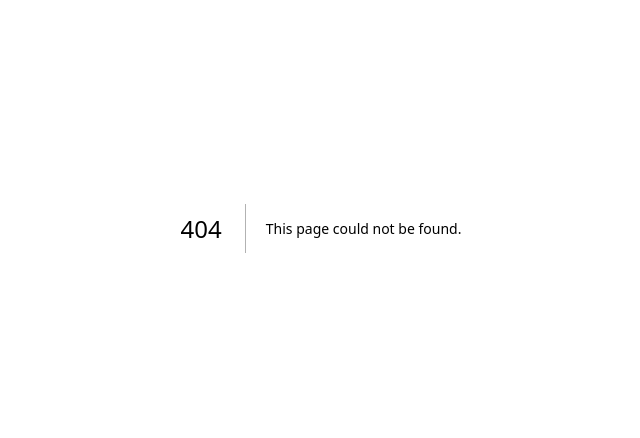
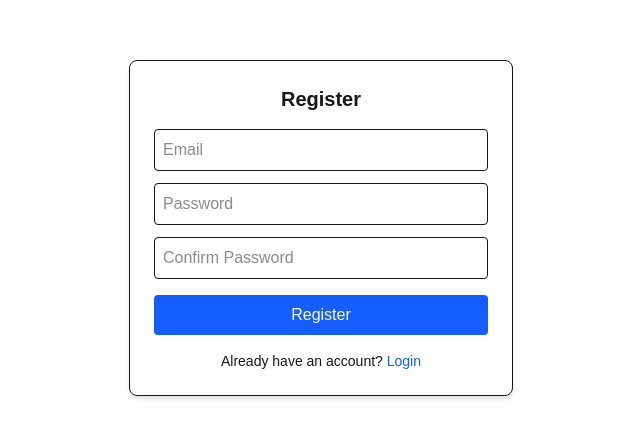
Before and after one commit to akhilachiju/AI-Video-Upload-App, a Next.js app: page /register in a window 1280 px wide. Before the commit this address had no page. Shown: the part 172-610 px from the top of the page, without its empty margins (319-959 px from the left). Built offline with nearby package versions, Linux system fonts and the light colour scheme.

Commit message:
updated register page

```diff
--- /dev/null
+++ b/app/register/page.tsx
@@ -0,0 +1,100 @@
+"use client";
+import Link from "next/link";
+import { useRouter } from "next/navigation";
+import React, { useState } from "react";
+
+function RegisterPage() {
+  const [email, setEmail] = useState("");
+  const [password, setPassword] = useState("");
+  const [confirmPassword, setConfirmPassword] = useState("");
+  const router = useRouter();
+
+  const handleSubmit = async (e: React.FormEvent<HTMLFormElement>) => {
+    e.preventDefault();
+    if (password !== confirmPassword) {
+      alert("Password do not match");
+      return;
+    }
+    try {
+      const res = await fetch("/api/auth/register", {
+        method: "POST",
+        headers: {
+          "Content-Type": "application/json",
+        },
+        body: JSON.stringify({
+          email,
+          password,
+        }),
+      });
+      const data = await res.json();
+
+      if (!res.ok) {
+        throw new Error(data.error || "Registration failed");
+      }
+
+      console.log(data);
+      router.push("/login");
+    } catch (error) {
+      console.error(error);
+    }
+  };
+
+  return (
+    <div className="flex justify-center items-center min-h-screen">
+      <form
+        onSubmit={handleSubmit}
+        className="w-full max-w-sm border p-6 rounded-lg shadow-md"
+      >
+        <h2 className="text-xl font-semibold mb-4 text-center">Register</h2>
+
+        <input
+          type="email"
+          placeholder="Email"
+          className="w-full p-2 border rounded mb-3"
+          value={email}
+          onChange={(e) => setEmail(e.target.value)}
+          required
+        />
+
+        <input
+          type="password"
+          placeholder="Password"
+          className="w-full p-2 border rounded mb-3"
+          value={password}
+          onChange={(e) => setPassword(e.target.value)}
+          required
+        />
+
+        <input
+          type="password"
+          placeholder="Confirm Password"
+          className="w-full p-2 border rounded mb-4"
+          value={confirmPassword}
+          onChange={(e) => setConfirmPassword(e.target.value)}
+          required
+        />
+
+        <button
+          type="submit"
+          className="w-full bg-blue-600 text-white py-2 rounded hover:bg-blue-700"
+        >
+          Register
+        </button>
+           <div className="text-center mt-4">
+        <p className="text-sm">
+          Already have an account?{" "}
+          <Link
+            href="/login"
+            className="text-blue-600 font-medium hover:underline"
+          >
+            Login
+          </Link>
+        </p>
+      </div>
+      </form>
+
+    </div>
+  );
+}
+
+export default RegisterPage;
```
Also changed, not shown: app/api/auth/[...nextauth]/route.ts (renamed from api/auth/[...nextauth]/route.ts), app/api/auth/imagekit-auth/route.ts (renamed from api/auth/imagekit-auth/route.ts), app/api/auth/register/route.ts (renamed from api/auth/register/route.ts), app/api/video/route.ts (renamed from api/video/route.ts).
